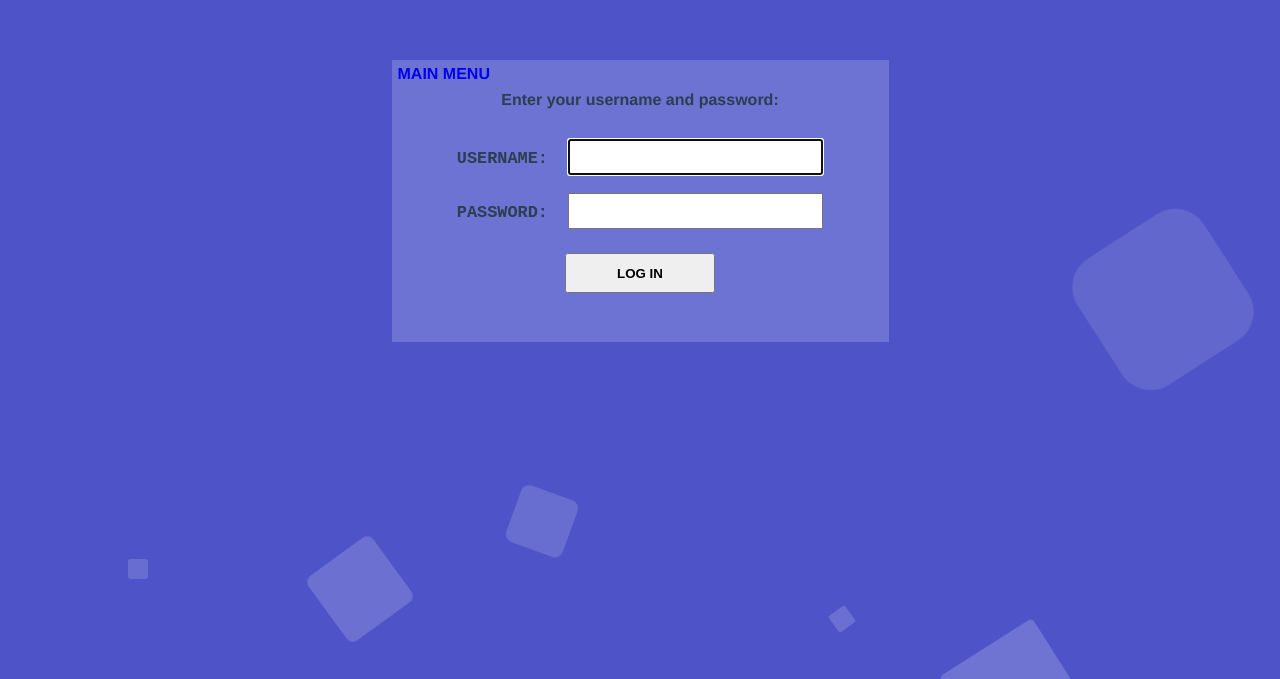
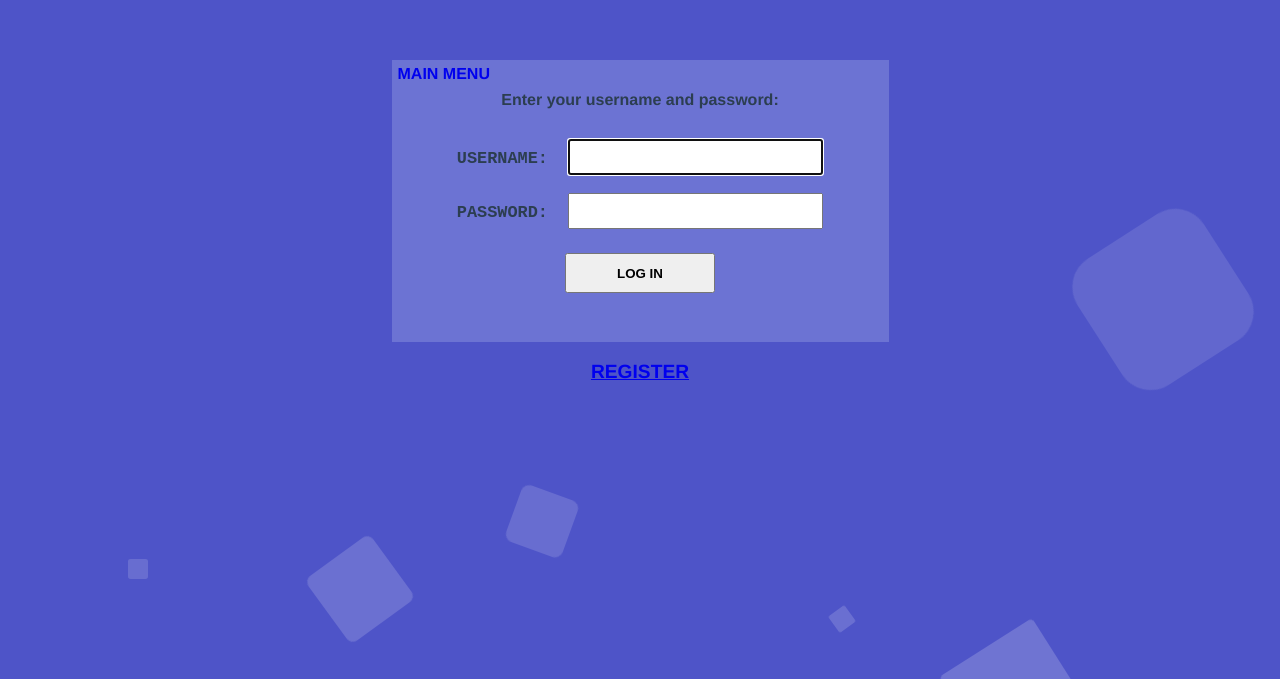
Before and after one commit to dallocort/question-vue-vite-pinia, a Vue app: page /choice/login in a window 1280 px wide. Shown: the part 121-800 px from the top of the page. Built offline with nearby package versions, Linux system fonts and the light colour scheme.

Commit message:
more changes 6...

```diff
--- a/src/pages/Choice.vue
+++ b/src/pages/Choice.vue
@@ -19,7 +19,7 @@ const choiceLink = computed(
         </router-view>
         <div class="choice">
             <router-link :to="choiceLink">
-                {{ choiceLink.name }}
+                {{ choiceLink }}
             </router-link>
         </div>
     </section>
--- a/src/pages/Login.vue
+++ b/src/pages/Login.vue
@@ -1,19 +1,22 @@
 <script setup>
 import axios from "axios";
+import {ref} from "vue";
 import {useRouter} from "vue-router";
+import {useStore} from "../store/store.js";
 
+const store = useStore();
 const router = useRouter();
-let error = '';
-let username = "";
-let password = "";
-let buttonDisabled = false;
+let error = ref('');
+let username = ref("");
+let password = ref("");
+let buttonDisabled = ref(false);
 
 function login() {
-    buttonDisabled = true;
+    buttonDisabled.value = true;
     const request = axios.post(
         'http://739k121.mars-e1.mars-hosting.com/dm_quiz/login', {
-            "username": username,
-            "password": password
+            "username": username.value,
+            "password": password.value
         });
     request.then(response => {
         if (response.data.status === 'E') {
@@ -23,13 +26,13 @@ function login() {
             sessionStorage.setItem('sid', response.data.sid);
             sessionStorage.setItem('username', response.data.username);
             if (response.data.access === 1) {
-                this.setIsAdmin();
+                store.setIsAdmin();
             }
             router.push({name: 'main'});
         }
     }).catch(message => {
-        this.buttonDisabled = false;
-        this.error = message;
+        buttonDisabled.value = false;
+        error.value = message;
     });
 }
 </script>
--- a/src/pages/Main.vue
+++ b/src/pages/Main.vue
@@ -1,37 +1,42 @@
 <script setup>
 import axios from "axios";
-import {onMounted} from "vue";
+import {onMounted, ref} from "vue";
+import {useRouter} from "vue-router";
+import {useStore} from "../store/store.js";
 
+const store = useStore();
+const router = useRouter();
 let user = sessionStorage.getItem('username');
-let highScores = '';
-let error = '';
+let highScores = ref('');
+let error = ref('');
 
 function exitGame() {
     sessionStorage.clear();
-    this.setNotAdmin();
-    this.$router.push({name: 'welcome'});
+    store.setNotAdmin();
+    router.push({name: 'welcome'});
 }
 
 function goToLevel() {
-    this.$router.push({name: 'level'});
+    router.push({name: 'level'});
 }
 
 function adminPage() {
-    this.$router.push({name: 'admin'});
+    router.push({name: 'admin'});
 }
 
 onMounted(() => {
     const request = axios.get(
-        `http://739k121.mars-e1.mars-hosting.com/dm_quiz/highscores?sid=${sessionStorage.getItem(
+        `http://739k121.mars-e1.mars-hosting.com/dm_quiz/highScores.value?sid=${sessionStorage.getItem(
             'sid')}`);
     request.then(response => {
-        if (response.data.status === 'E') {
+        console.log(response);
+        if (response?.data?.status === 'E') {
             throw new Error(response.data.message);
-        } else if (response.data.status === 'S') {
-            this.highScores = response.data.data.sort(
+        } else if (response?.data?.status === 'S') {
+            highScores.value = response.data.data.sort(
                 (a, b) => b.usr_points - a.usr_points);
         }
-    }).catch(message => this.error = message);
+    }).catch(message => error.value = message);
 });
 </script>
 
@@ -44,7 +49,7 @@ onMounted(() => {
         <button @click="exitGame">
             EXIT GAME
         </button>
-        <button v-if="isAdmin" @click="adminPage">
+        <button v-if="store.isAdmin" @click="adminPage">
             ADMIN
         </button>
         <p v-if="error" style="color:red">{{ error }}</p>
@@ -84,7 +89,7 @@ onMounted(() => {
     font-size: 1.2em;
 }
 
-#highScores p {
+#highScores.value p {
     margin: 0;
     padding: 0 5px 0;
     width: 30%;
@@ -93,7 +98,7 @@ onMounted(() => {
     overflow: hidden;
 }
 
-#highScores {
+#highScores.value {
     width: 95%;
     margin: 35px auto 0;
     display: flex;
--- a/src/pages/Register.vue
+++ b/src/pages/Register.vue
@@ -1,49 +1,50 @@
 <script setup>
 import axios from "axios";
-import {onMounted} from "vue";
-import {onBeforeRouteLeave} from "vue-router";
+import {onMounted, ref} from "vue";
+import {onBeforeRouteLeave, useRouter} from "vue-router";
 
-let error = '';
-let username = "";
-let password = "";
-let buttonDisabled = false;
+const router = useRouter();
+let error = ref('');
+let username = ref("");
+let password = ref("");
+let buttonDisabled = ref(false);
 
 function register() {
-    this.buttonDisabled = true;
-    if (this.validate()) {
+    buttonDisabled.value = true;
+    if (validate()) {
         const request = axios.post(
             'http://739k121.mars-e1.mars-hosting.com/dm_quiz/register', {
-                "username": this.username,
-                "password": this.password
+                "username": username.value,
+                "password": password.value
             });
         request.then(response => {
             if (response.data.status === 'E') {
                 throw new Error(response.data.message);
             } else if (response.data.status === 'S') {
-                this.$router.push({name: 'login'});
+                router.push({name: 'login'});
             }
         }).catch(message => {
-            this.buttonDisabled = false;
-            this.error = message;
+            buttonDisabled.value = false;
+            error.value = message;
         });
     }
 }
 
 function validate() {
-    this.error = '';
-    if (this.username && this.password && this.username.includes(
-        ' ') === false && this.password.includes(' ') === false) {
+    error.value = '';
+    if (username.value && password.value && username.value.includes(
+        ' ') === false && password.value.includes(' ') === false) {
         return true;
     } else {
-        this.error = 'enter correct data';
-        this.buttonDisabled = false;
+        error.value = 'enter correct data';
+        buttonDisabled.value = false;
         return false;
     }
 }
 
 onBeforeRouteLeave(() => {
     console.log('register leave');
-    this.buttonDisabled = false;
+    buttonDisabled = false;
 });
 onMounted(() => {
     console.log('REGISTER M');
--- a/src/routing/router.js
+++ b/src/routing/router.js
@@ -1,92 +1,113 @@
-import {createRouter, createWebHistory} from 'vue-router';
-import {useStore} from "../store/store.js";
+import { createRouter, createWebHistory } from "vue-router";
+import { useStore } from "../store/store.js";
 
 const router = createRouter({
   history: createWebHistory(),
-	routes: [{
-		name: 'welcome',
-		path: '/',
-		component: () => import('../pages/Welcome'),
-		beforeEnter(to, from, next) {
-			if (sessionStorage.getItem('username') && sessionStorage.getItem('sid')) {
-				next('/main');
+  routes: [
+    {
+      name: "welcome",
+      path: "/",
+      component: () => import("../pages/Welcome.vue"),
+      beforeEnter(_to, _from, next) {
+        if (
+          sessionStorage.getItem("username") &&
+          sessionStorage.getItem("sid")
+        ) {
+          next("/main");
         } else {
           next();
         }
-		}
-	}, {
-		name: 'choice',
-		path: '/choice',
-		component: () => import('../pages/Choice.vue'),
-		beforeEnter(to, from, next) {
-			if (sessionStorage.getItem('username') && sessionStorage.getItem('sid')) {
-				next('/main');
+      },
+    },
+    {
+      name: "choice",
+      path: "/choice",
+      component: () => import("../pages/Choice.vue"),
+      beforeEnter(to, _from, next) {
+        if (
+          sessionStorage.getItem("username") &&
+          sessionStorage.getItem("sid")
+        ) {
+          next("/main");
         } else {
-				if (to.path === '/choice/login') {
+          if (to.path === "/choice/login") {
             next();
           } else {
-					next('/choice/login');
+            next("/choice/login");
           }
         }
       },
-		children: [{
-			name: 'login',
-			path: 'login',
-			component: () => import('../pages/Login.vue')
-		}, {
-			name: 'register',
-			path: 'register',
-			component: () => import('../pages/Register.vue')
-		}]
-	}, {
-		name: 'main',
-		path: '/main',
-		component: () => import('../pages/Main.vue')
-	}, {
-		name: 'level',
-		path: '/level',
-		component: () => import('../pages/Level.vue')
-	}, {
-		name: 'admin',
-		path: '/admin',
-		component: () => import('../pages/Admin.vue'),
-		beforeEnter(to, from, next) {
+      children: [
+        {
+          name: "login",
+          path: "login",
+          component: () => import("../pages/Login.vue"),
+        },
+        {
+          name: "register",
+          path: "register",
+          component: () => import("../pages/Register.vue"),
+        },
+      ],
+    },
+    {
+      name: "main",
+      path: "/main",
+      component: () => import("../pages/Main.vue"),
+    },
+    {
+      name: "level",
+      path: "/level",
+      component: () => import("../pages/Level.vue"),
+    },
+    {
+      name: "admin",
+      path: "/admin",
+      component: () => import("../pages/Admin.vue"),
+      beforeEnter(_to, _from, next) {
         const store = useStore();
-			if (sessionStorage.getItem('username') && sessionStorage.getItem('sid') && store.isAdmin) {
+        if (
+          sessionStorage.getItem("username") &&
+          sessionStorage.getItem("sid") &&
+          store.isAdmin
+        ) {
           next();
         } else {
-				next('/main');
+          next("/main");
         }
-		}
-	}, {
-		name: 'game-over',
-		path: '/game-over',
-		component: () => import('../pages/GameOver.vue'),
-		beforeEnter(to, from, next) {
+      },
+    },
+    {
+      name: "game-over",
+      path: "/game-over",
+      component: () => import("../pages/GameOver.vue"),
+      beforeEnter(_to, _from, next) {
         const store = useStore();
         if (store.isGameOver) {
           next();
         } else {
-				next('/main');
+          next("/main");
         }
-		}
-	}, {
-		path: '/:anything(.*)',
-		redirect: '/'
-	}]
+      },
+    },
+    {
+      path: "/:anything(.*)",
+      redirect: "/",
+    },
+  ],
 });
-router.beforeEach((to, from, next) => {
-	if (to.path.startsWith('/choice')) {
+router.beforeEach((to, _from, next) => {
+  if (to.path.startsWith("/choice")) {
     next();
     return;
   }
-	if (sessionStorage.getItem('username') && sessionStorage.getItem('sid')) {
+  if (sessionStorage.getItem("username") && sessionStorage.getItem("sid")) {
     next();
   } else {
-		if (to.path === '/') {
+    if (to.path === "/") {
       next();
     } else {
-			next('/');
+      next("/");
     }
   }
 });
```
Lines whose indentation alone changed are shown as unchanged.
